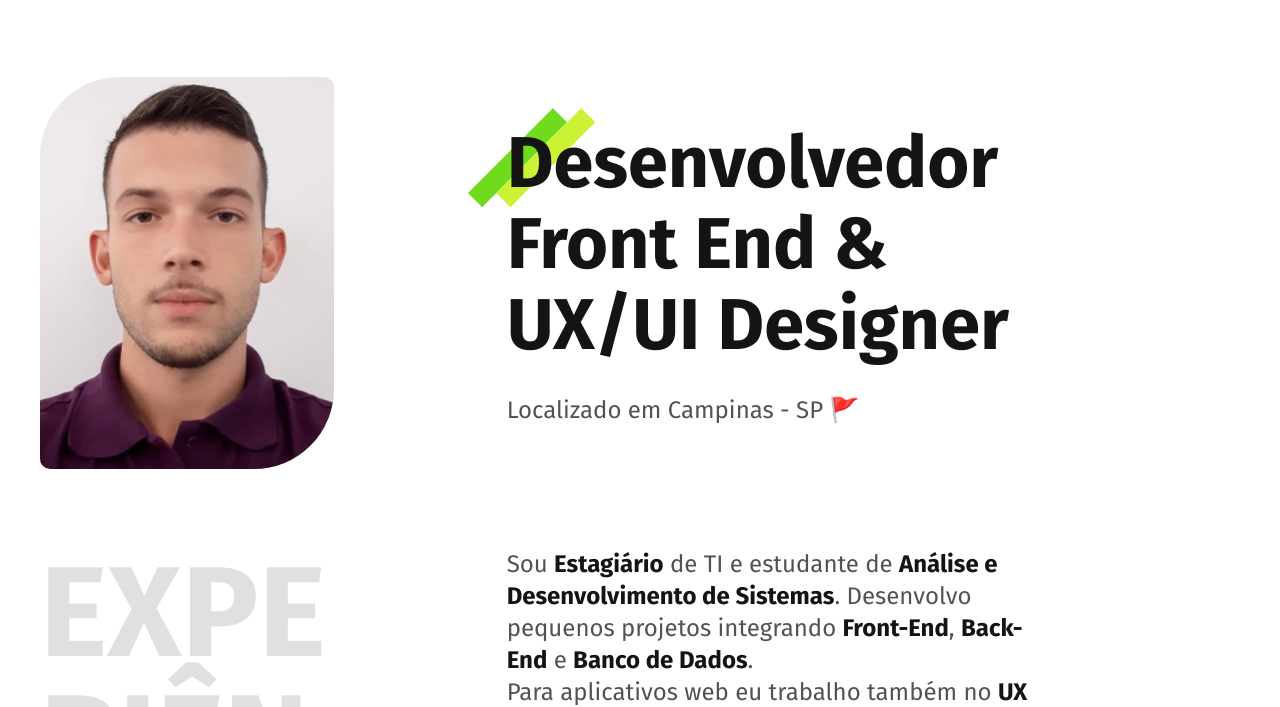
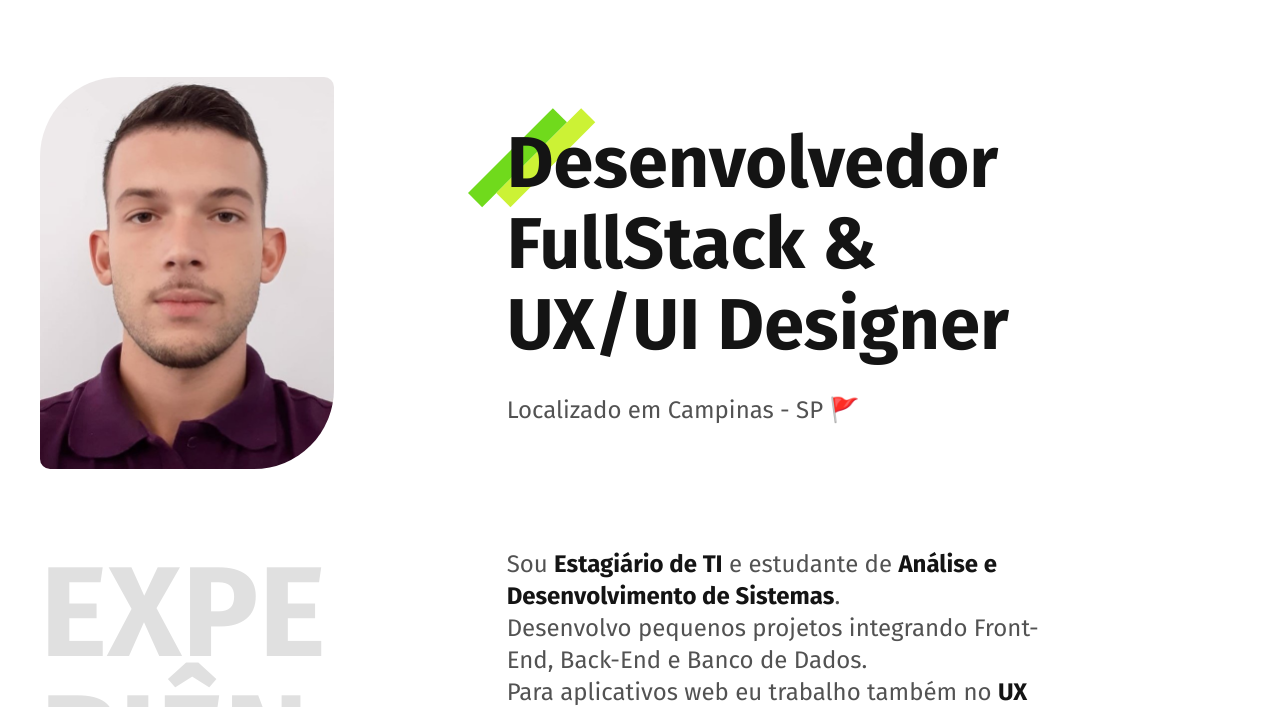
Before and after one commit to IsaqueBar21/PortfolioPessoal, a plain HTML site: page index.html in a window 1280 px wide. Shown: the part 92-799 px from the top of the page. Drawn offline with Linux system fonts and the light colour scheme.

Commit message:
Update index.html

```diff
--- a/index.html
+++ b/index.html
@@ -5,7 +5,7 @@
   <meta charset="UTF-8">
   <meta name="viewport" content="width=device-width, initial-scale=1.0">
   <meta name="description" content="Desenvolvedor Front End e UX/UI Designer - Localizado em Campinas - SP">
-  <title>Isaque Barbosa - Desenvolvedor Front-End</title>
+  <title>Isaque Barbosa - Dev FullStack</title>
   <link rel="stylesheet" href="./css/style.min.css">
   <link rel="preconnect" href="https://fonts.googleapis.com">
 <link rel="preconnect" href="https://fonts.gstatic.com" crossorigin>
@@ -30,7 +30,7 @@
   <main class="container introducao">
     <img src="./img/perfil.jpg" alt="Foto Isaque" width="294,5" height="393">
     <div>
-      <h1>Desenvolvedor <br> Front End & <br> UX/UI Designer</h1>
+      <h1>Desenvolvedor <br> FullStack & <br> UX/UI Designer</h1>
       <p>Localizado em Campinas - SP 🚩</p>
     </div>
   </main>
@@ -39,7 +39,7 @@
   <section class="container experiencia" id="experiencia" aria-label="Experiência">
     <h2 class="subtitulo">Experiência</h2>
     <div>
-      <p class="experiencia-texto">Sou <strong>Estagiário</strong> de TI e estudante de <strong>Análise e Desenvolvimento de Sistemas</strong>. Desenvolvo pequenos projetos integrando <strong>Front-End</strong>, <strong>Back-End</strong> e <strong>Banco de Dados</strong>. <br> Para aplicativos web eu trabalho também no <strong>UX</strong> e <strong>UI Design</strong> e no consumo de <strong>API</strong></p>
+      <p class="experiencia-texto">Sou <strong>Estagiário de TI</strong> e estudante de <strong>Análise e Desenvolvimento de Sistemas</strong>. <br>Desenvolvo pequenos projetos integrando Front-End, Back-End e Banco de Dados. <br> Para aplicativos web eu trabalho também no <strong>UX</strong> e <strong>UI Design</strong> e no consumo de <strong>API</strong></p>
 
       <div class="empresa">
         <span class="empresa-ano">2023</span>
```
